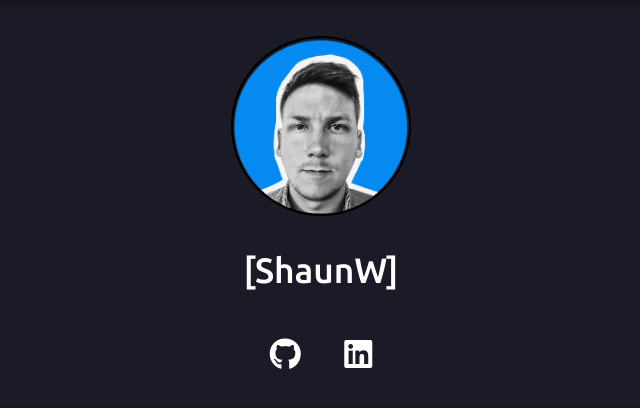
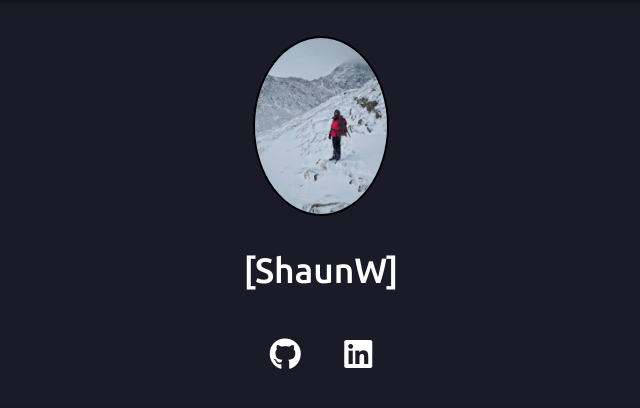
Before and after one commit to saw3369/shaunw, a Flask app: page / in a window 1280 px wide. Shown: the part 54-462 px from the top of the page, without its empty margins (319-959 px from the left). Run offline with Flask 2, Linux system fonts and the light colour scheme; some libraries are stand-ins or nearby versions.

Commit message:
update to main pic

```diff
--- a/templates/index.html
+++ b/templates/index.html
@@ -35,7 +35,7 @@
   <div class="container">
     <div class="jumbotron">
       <div class="jumbotron-text">
-        <img src="{{ url_for('static',filename='images/Picture.png') }}" class="profile-image" />
+        <img src="{{ url_for('static',filename='images/Picture.jpg') }}" class="profile-image" />
         <h2>[ShaunW]</h2>
       </div>
       <div class="jumbotron-social">
```
Also changed, not shown: static/images/Picture.jpg (added), static/images/Picture.png (deleted), static/images/favicon.ico (deleted).
